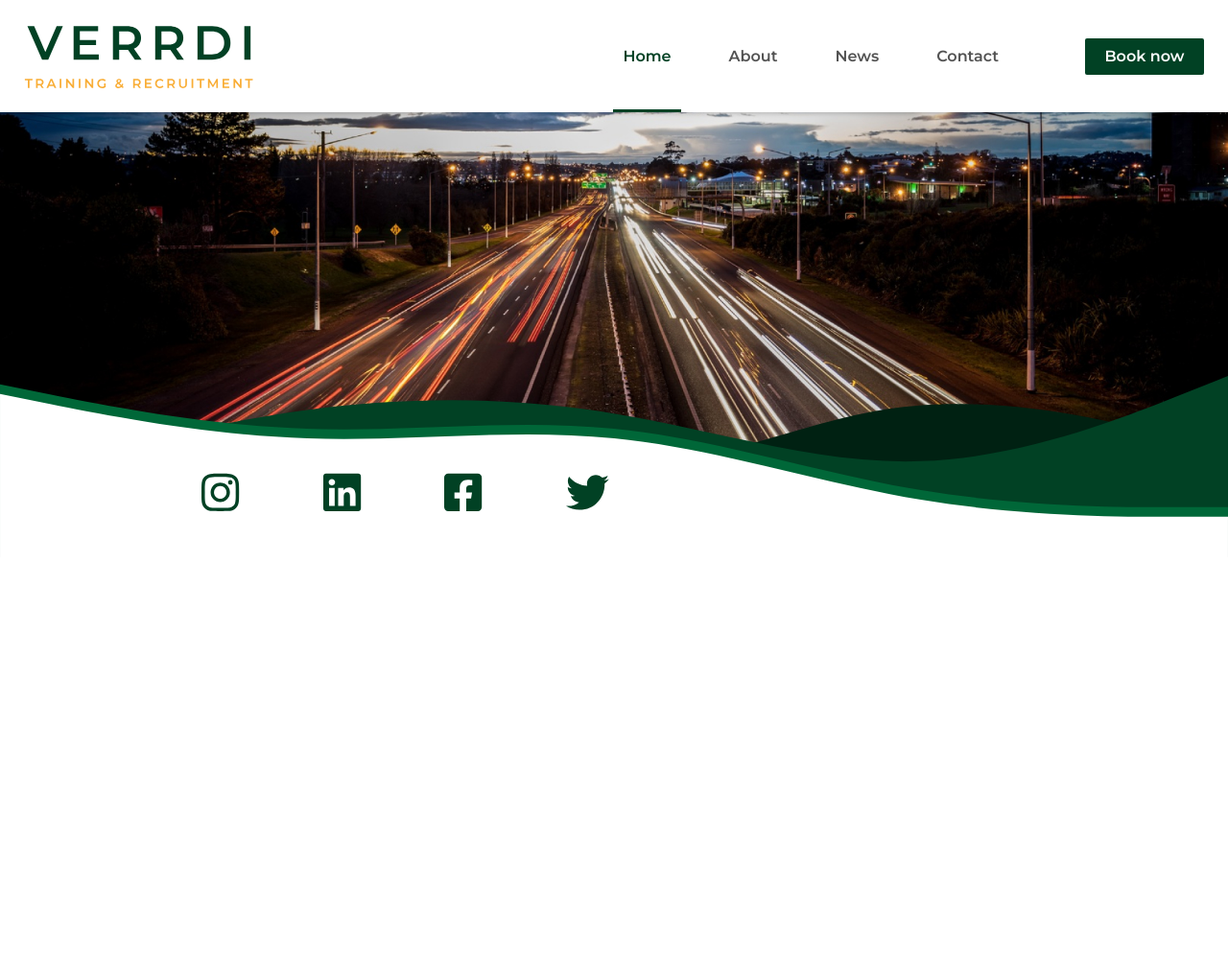
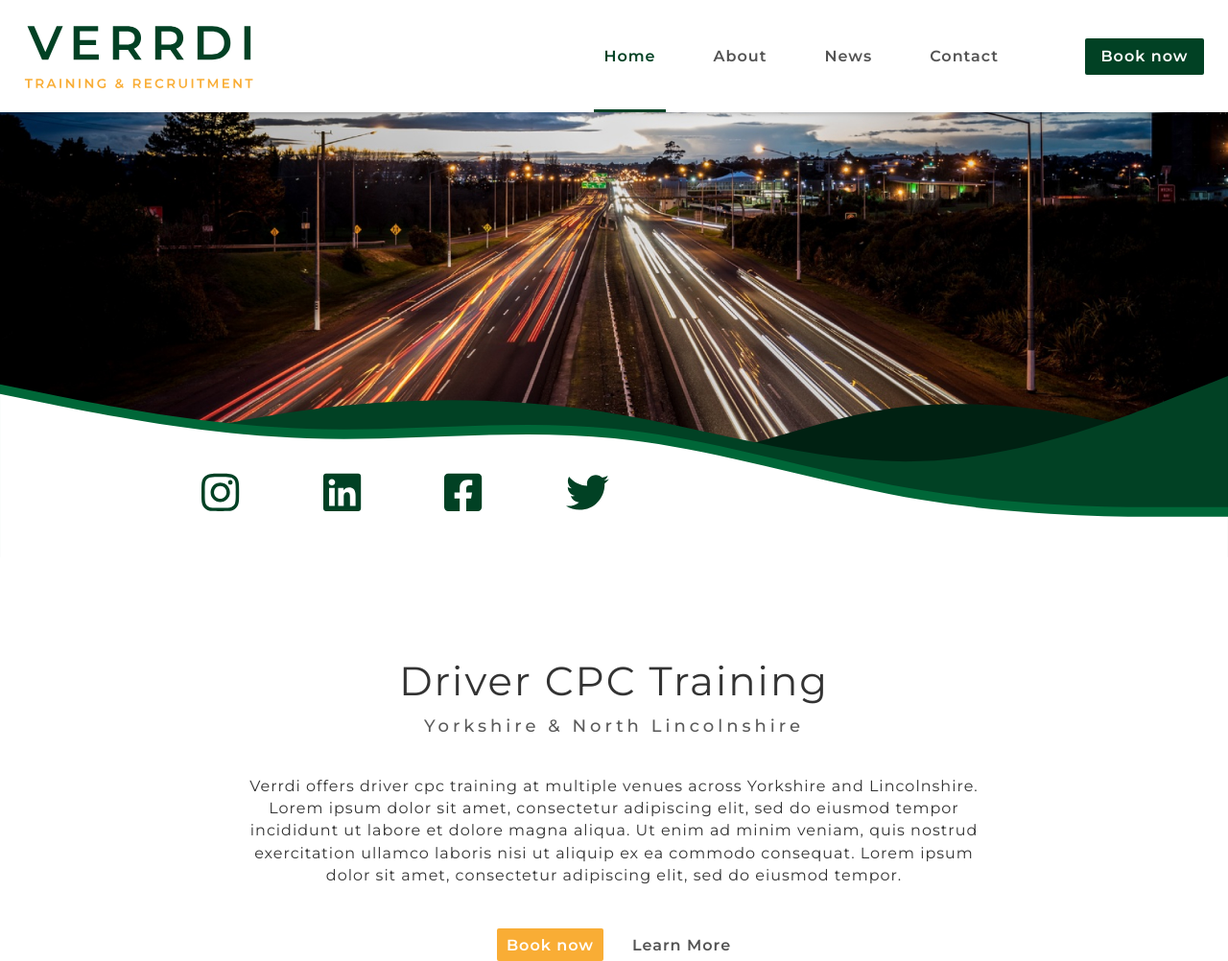
Before and after one commit to danbarber88/verrdi, a Gatsby site: page / in a window 1280 px wide. Shown: the whole page at 96% size. Before the commit the page ends 800 px from the top, so only its background shows below. Built offline with nearby package versions, Linux system fonts and the light colour scheme; Gatsby itself is replaced by a stand-in of ours.

Commit message:
Add cpc training section

```diff
--- a/src/components/button.js
+++ b/src/components/button.js
@@ -1,7 +1,6 @@
 import "react"
 import styled from "styled-components"
 import { Link } from "gatsby"
-import { device } from "../utils/device"
 
 const Button = styled(Link)`
   text-align: center;
@@ -11,13 +10,8 @@ const Button = styled(Link)`
   color: #fff;
   border-radius: 2px;
   font-weight: bold;
-  margin-left: 60px;
   text-decoration: none;
   min-width: 124px;
-
-  @media ${device.laptop} {
-    margin-left: 30px;
-  }
 `
 
 export default Button
--- a/src/components/layout.js
+++ b/src/components/layout.js
@@ -25,11 +25,17 @@ const theme = {
   yellow: "#F9AD35",
   headerGray: "#535353",
   textGray: "#767676",
+  contentWidth: "60%",
 }
 
 const GlobalStyle = createGlobalStyle`
+  * {
+    letter-spacing: 1px;
+  }
+
   body {
     -webkit-tap-highlight-color: rgba(255, 255, 255, 0);
+
 
     @media ${device.tablet} {
       margin-top: 95px;
@@ -37,6 +43,21 @@ const GlobalStyle = createGlobalStyle`
 
     @media ${device.mobileL} {
       margin-top: 85px;
+    }
+  }
+
+  h1 {
+    margin: 0;
+    letter-spacing: 2px;
+
+    @media ${device.tablet} {
+      font-size: 32px;
+    }
+  }
+
+  p {
+    @media ${device.mobileL} {
+      font-size: 14px;
     }
   }
 `
--- a/src/components/nav.js
+++ b/src/components/nav.js
@@ -57,6 +57,14 @@ const StyledHamburger = styled(Hamburger)`
 
   @media ${device.mobileL} {
     width: 30px;
+  }
+`
+
+const StyledButton = styled(Button)`
+  margin-left: 60px;
+
+  @media ${device.laptop} {
+    margin-left: 30px;
   }
 `
 
@@ -188,9 +196,9 @@ class Nav extends Component {
             <StyledLink to="#" activeClassName="active">
               Contact
             </StyledLink>
-            <Button green to="#">
+            <StyledButton green to="#">
               Book now
-            </Button>
+            </StyledButton>
           </LinkContainer>
         </Wrapper>
       </Container>
--- a/src/pages/index.js
+++ b/src/pages/index.js
@@ -1,13 +1,68 @@
 import React from "react"
-
+import styled from "styled-components"
 import Layout from "../components/layout"
 import SEO from "../components/seo"
 import MainBanner from "../components/mainBanner"
+import Button from "../components/button"
+import { Link } from "gatsby"
+
+const TrainingSection = styled.section`
+  max-width: 850px;
+  text-align: center;
+  margin: 100px auto 0 auto;
+  padding: 0 10px;
+
+  p {
+    padding: 0 20px;
+  }
+`
+
+const SubHeader = styled.h2`
+  margin: 15px 0 40px 0;
+  font-size: 18px;
+  font-weight: 500;
+  letter-spacing: 4px;
+  opacity: 0.8;
+`
+
+const ButtonContainer = styled.div`
+  margin-top: 50px;
+`
+
+const StyledButton = styled(Button)`
+  margin-right: 30px;
+`
+
+const LearnMore = styled(Link)`
+  text-decoration: none;
+  color: ${props => props.theme.headerGray};
+  font-weight: 600;
+
+  :hover {
+    text-decoration: underline;
+  }
+`
 
 const IndexPage = () => (
   <Layout>
     <SEO title="Home" />
     <MainBanner />
+    <TrainingSection>
+      <h1>Driver CPC Training</h1>
+      <SubHeader>Yorkshire & North Lincolnshire</SubHeader>
+      <p>
+        Verrdi offers driver cpc training at multiple venues across Yorkshire
+        and Lincolnshire. Lorem ipsum dolor sit amet, consectetur adipiscing
+        elit, sed do eiusmod tempor incididunt ut labore et dolore magna aliqua.
+        Ut enim ad minim veniam, quis nostrud exercitation ullamco laboris nisi
+        ut aliquip ex ea commodo consequat. Lorem ipsum dolor sit amet,
+        consectetur adipiscing elit, sed do eiusmod tempor.
+      </p>
+      <ButtonContainer>
+        <StyledButton to="#">Book now</StyledButton>
+        <LearnMore to="#">Learn More</LearnMore>
+      </ButtonContainer>
+    </TrainingSection>
   </Layout>
 )
 
--- a/src/utils/typography.js
+++ b/src/utils/typography.js
@@ -1,7 +1,7 @@
 import Typography from "typography"
 
 const typography = new Typography({
-  googleFonts: [{ name: "Montserrat", styles: [400, 600] }],
+  googleFonts: [{ name: "Montserrat", styles: [400, 500, 600] }],
   baseFontSize: "16px",
   scaleRatio: 2.625,
   headerFontFamily: ["Montserrat"],
```
